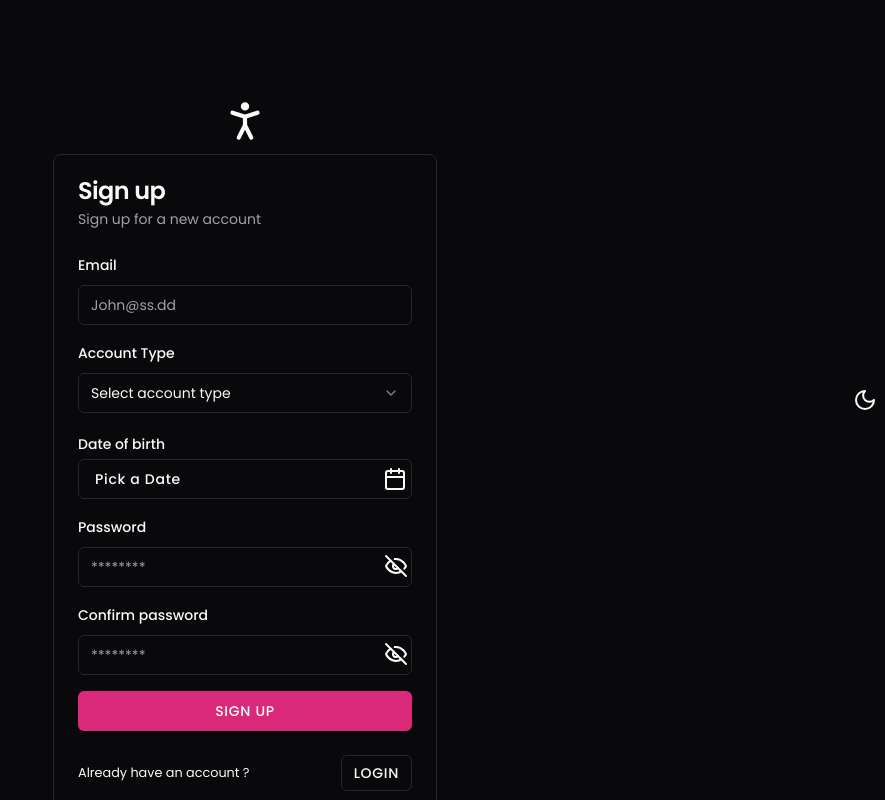
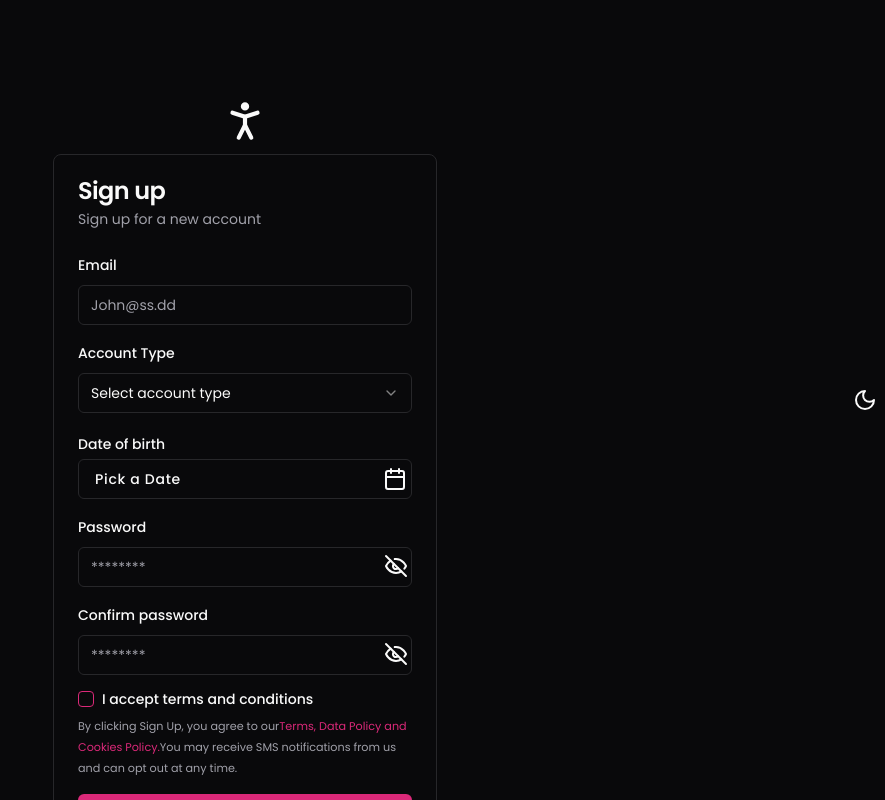
Before and after one commit to Wolferner/shadcn-ui-learning, a Next.js app: page /sign-up in a window 1280 px wide. Shown: the top 800 px of the page, without its empty margins (395-1280 px from the left). Built offline with nearby package versions, Linux system fonts and the light colour scheme.

Commit message:
22. Added terms checkbox and useRouter to sign in and login pages

```diff
--- a/app/(logged-out)/login/page.tsx
+++ b/app/(logged-out)/login/page.tsx
@@ -23,6 +23,7 @@
 import { zodResolver } from '@hookform/resolvers/zod';
 import { PersonStandingIcon } from 'lucide-react';
 import Link from 'next/link';
+import { useRouter } from 'next/navigation';
 import { useForm } from 'react-hook-form';
 import * as zod from 'zod';
 
@@ -35,6 +36,8 @@
 type FormType = zod.infer<typeof formSchema>;
 
 export default function LoginPage() {
+	const router = useRouter();
+
 	//Initialization of react-hook-form
 	const form = useForm<FormType>({
 		resolver: zodResolver(formSchema),
@@ -46,6 +49,7 @@
 
 	const handleSubmit = (data: FormType) => {
 		console.log('success', data);
+		router.push('/dashboard');
 		form.reset();
 	};
 
--- a/app/(logged-out)/sign-up/page.tsx
+++ b/app/(logged-out)/sign-up/page.tsx
@@ -10,6 +10,7 @@
 	CardHeader,
 	CardTitle,
 } from '@/components/ui/card';
+import { Checkbox } from '@/components/ui/checkbox';
 import {
 	Form,
 	FormControl,
@@ -37,14 +38,16 @@
 import { format } from 'date-fns';
 import { CalendarIcon, PersonStandingIcon } from 'lucide-react';
 import Link from 'next/link';
+import { useRouter } from 'next/navigation';
 import { useForm } from 'react-hook-form';
 import * as zod from 'zod';
 
+// Zod schema for form validation
 const accountTypeSchema = zod
 	.object({
 		accountType: zod.enum(['personal', 'company']),
 		companyName: zod.string().optional(),
-		numberOfEmployees: zod.number().optional(),
+		numberOfEmployees: zod.coerce.number().optional(),
 	})
 	.superRefine((data, ctx) => {
 		if (data.accountType === 'company' && !data.companyName) {
@@ -86,7 +89,7 @@
 			});
 		}
 	});
-// Schema for Zod validation
+
 const baseSchema = zod.object({
 	email: zod.string().email(),
 	dob: zod.date().refine(
@@ -101,6 +104,9 @@
 		},
 		{ message: 'You must be 18 years old to sign up' }
 	),
+	acceptTerms: zod.boolean({
+		required_error: 'You must accept terms and conditions to sign up !',
+	}),
 });
 
 const formSchema = baseSchema.and(accountTypeSchema).and(passwordSchema);
@@ -108,17 +114,26 @@
 // Types for form generated from zod schema
 type FormType = zod.infer<typeof formSchema>;
 
+// Component -----------------------------------------
 export default function SignUpPage() {
+	const router = useRouter();
+
 	//Initialization of react-hook-form
 	const form = useForm<FormType>({
 		resolver: zodResolver(formSchema),
 		defaultValues: {
 			email: '',
+			password: '',
+			passwordConfirm: '',
+			companyName: '',
+			// numberOfEmployees: null,
 		},
 	});
 
+	// Form submit handler
 	const handleSubmit = (data: FormType) => {
 		console.log('success', data);
+		router.push('/dashboard');
 		form.reset();
 	};
 
@@ -210,6 +225,7 @@
 														min={0}
 														placeholder='Employees'
 														{...field}
+														value={field.value ?? ''}
 													/>
 												</FormControl>
 
@@ -291,6 +307,37 @@
 									</FormItem>
 								)}
 							/>
+							<FormField
+								control={form.control}
+								name='acceptTerms'
+								render={({ field }) => (
+									<FormItem>
+										<div className='flex gap-2 items-center'>
+											<FormControl>
+												<Checkbox
+													checked={field.value}
+													onCheckedChange={field.onChange}
+												/>
+											</FormControl>
+											<FormLabel>I accept terms and conditions</FormLabel>
+										</div>
+										<FormDescription>
+											<small>
+												By clicking Sign Up, you agree to our
+												<Link
+													className='text-primary hover:underline'
+													href='/terms'
+												>
+													Terms, Data Policy and Cookies Policy.
+												</Link>
+												You may receive SMS notifications from us and can opt
+												out at any time.
+											</small>
+										</FormDescription>
+										<FormMessage />
+									</FormItem>
+								)}
+							/>
 							<Button type='submit'>Sign up</Button>
 						</form>
 					</Form>
--- /dev/null
+++ b/components/ui/checkbox.tsx
@@ -0,0 +1,30 @@
+"use client"
+
+import * as React from "react"
+import * as CheckboxPrimitive from "@radix-ui/react-checkbox"
+import { Check } from "lucide-react"
+
+import { cn } from "@/lib/utils"
+
+const Checkbox = React.forwardRef<
+  React.ElementRef<typeof CheckboxPrimitive.Root>,
+  React.ComponentPropsWithoutRef<typeof CheckboxPrimitive.Root>
+>(({ className, ...props }, ref) => (
+  <CheckboxPrimitive.Root
+    ref={ref}
+    className={cn(
+      "peer h-4 w-4 shrink-0 rounded-sm border border-primary ring-offset-background focus-visible:outline-none focus-visible:ring-2 focus-visible:ring-ring focus-visible:ring-offset-2 disabled:cursor-not-allowed disabled:opacity-50 data-[state=checked]:bg-primary data-[state=checked]:text-primary-foreground",
+      className
+    )}
+    {...props}
+  >
+    <CheckboxPrimitive.Indicator
+      className={cn("flex items-center justify-center text-current")}
+    >
+      <Check className="h-4 w-4" />
+    </CheckboxPrimitive.Indicator>
+  </CheckboxPrimitive.Root>
+))
+Checkbox.displayName = CheckboxPrimitive.Root.displayName
+
+export { Checkbox }
--- a/package.json
+++ b/package.json
@@ -10,6 +10,7 @@
   },
   "dependencies": {
     "@hookform/resolvers": "^3.3.4",
+    "@radix-ui/react-checkbox": "^1.0.4",
     "@radix-ui/react-label": "^2.0.2",
     "@radix-ui/react-popover": "^1.0.7",
     "@radix-ui/react-select": "^2.0.0",
```
Also changed, not shown: 1 other file (tests, documents, lock files or other folders).
